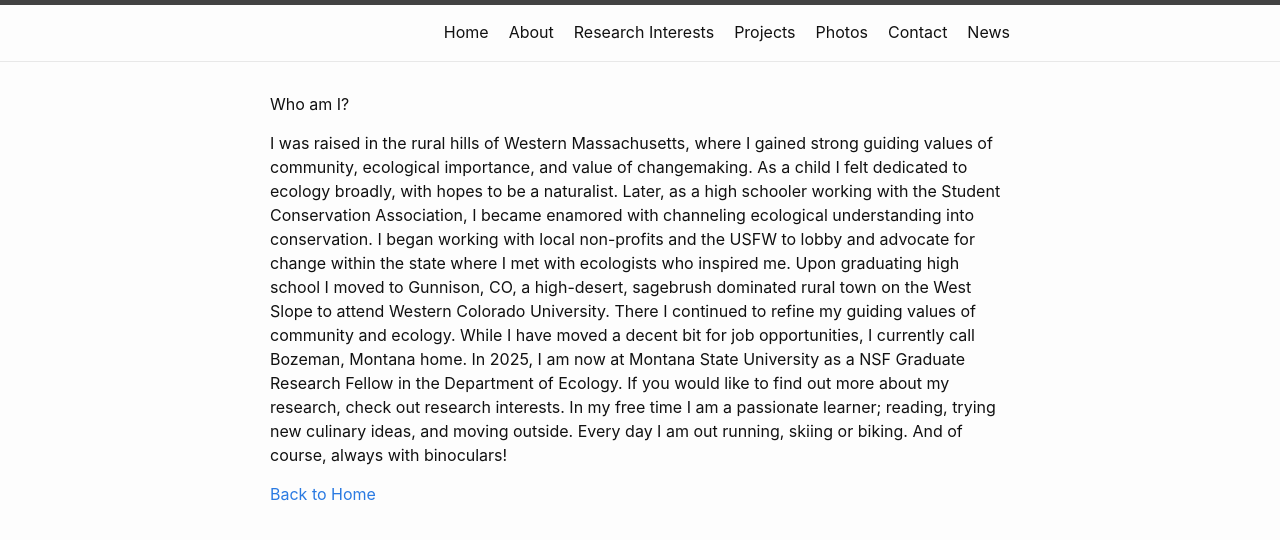
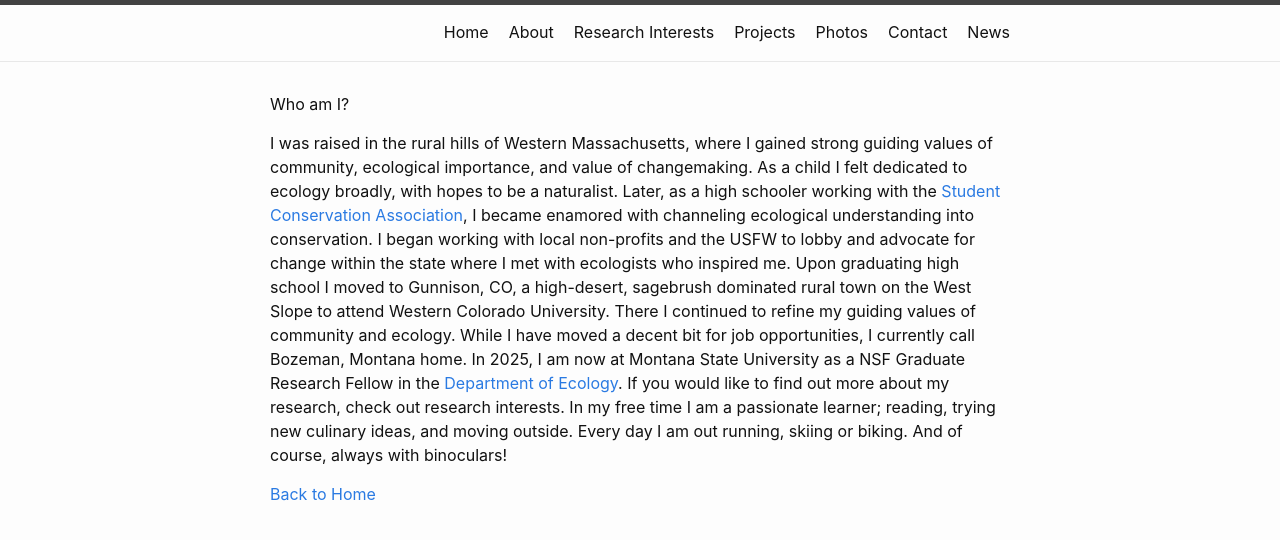
Before and after one commit to jskelly1/jskelly1.github.io, a Jekyll site: the page built from about.md, in a window 1280 px wide. Shown: the top 540 px of the page. Built offline with Jekyll 4.4.1, drawn with Linux system fonts in a browser that asks for light colours; part of the change alters nothing that is shown.

```diff
--- a/about.md
+++ b/about.md
@@ -4,6 +4,6 @@ title: About
 ---
 Who am I?
 
-I was raised in the rural hills of Western Massachusetts, where I gained strong guiding values of community, ecological importance, and value of changemaking. As a child I felt dedicated to ecology broadly, with hopes to be a naturalist. Later, as a high schooler working with the Student Conservation Association, I became enamored with channeling ecological understanding into conservation. I began working with local non-profits and the USFW to lobby and advocate for change within the state where I met with ecologists who inspired me. Upon graduating high school I moved to Gunnison, CO, a high-desert, sagebrush dominated rural town on the West Slope to attend Western Colorado University. There I continued to refine my guiding values of community and ecology. While I have moved a decent bit for job opportunities, I currently call Bozeman, Montana home. In 2025, I am now at Montana State University as a NSF Graduate Research Fellow in the Department of Ecology. If you would like to find out more about my research, check out research interests. In my free time I am a passionate learner; reading, trying new culinary ideas, and moving outside. Every day I am out running, skiing or biking. And of course, always with binoculars!
+I was raised in the rural hills of Western Massachusetts, where I gained strong guiding values of community, ecological importance, and value of changemaking. As a child I felt dedicated to ecology broadly, with hopes to be a naturalist. Later, as a high schooler working with the [Student Conservation Association](https://thesca.org/), I became enamored with channeling ecological understanding into conservation. I began working with local non-profits and the USFW to lobby and advocate for change within the state where I met with ecologists who inspired me. Upon graduating high school I moved to Gunnison, CO, a high-desert, sagebrush dominated rural town on the West Slope to attend Western Colorado University. There I continued to refine my guiding values of community and ecology. While I have moved a decent bit for job opportunities, I currently call Bozeman, Montana home. In 2025, I am now at Montana State University as a NSF Graduate Research Fellow in the [Department of Ecology](https://www.montana.edu/ecology/). If you would like to find out more about my research, check out research interests. In my free time I am a passionate learner; reading, trying new culinary ideas, and moving outside. Every day I am out running, skiing or biking. And of course, always with binoculars!
 
 [Back to Home](/)
```
